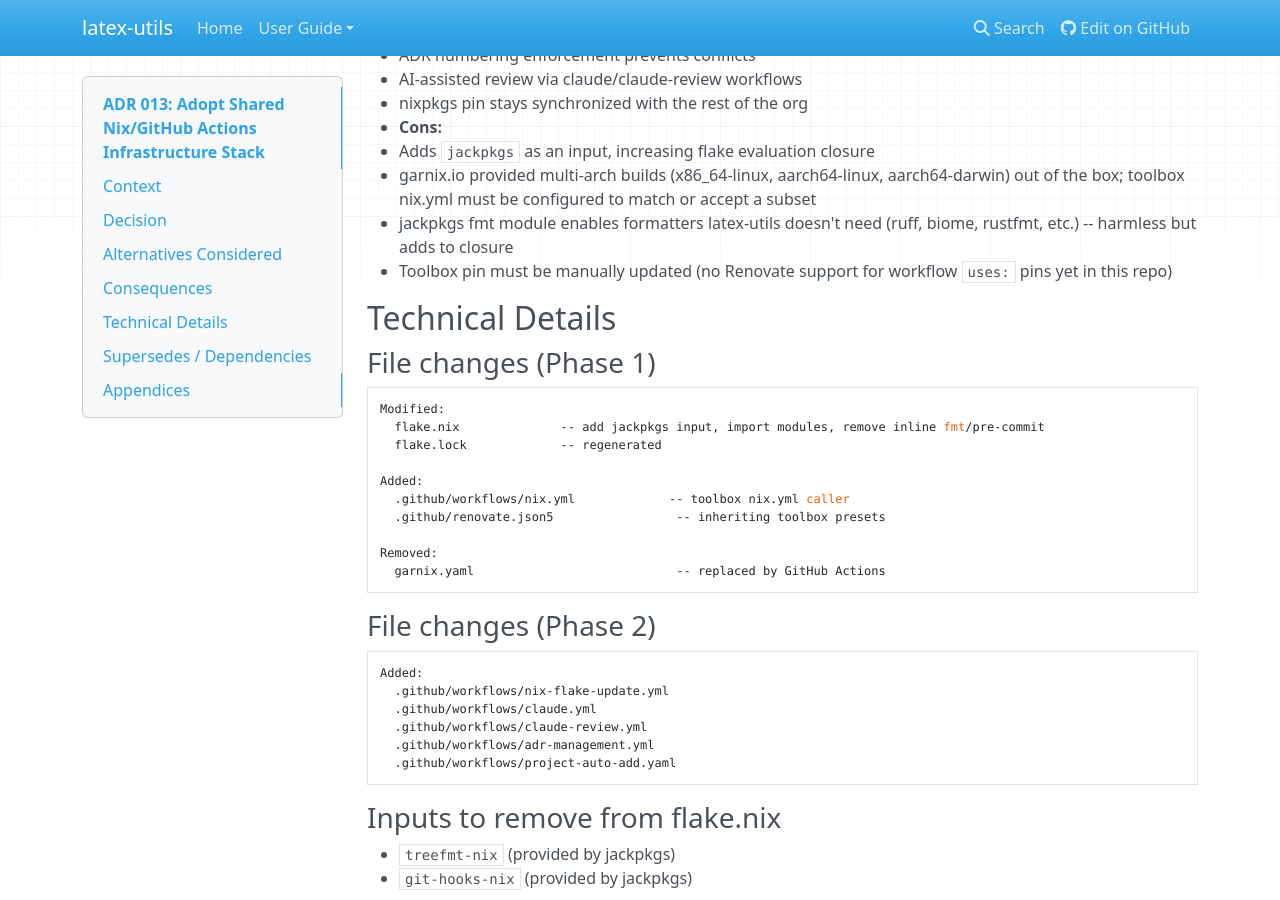
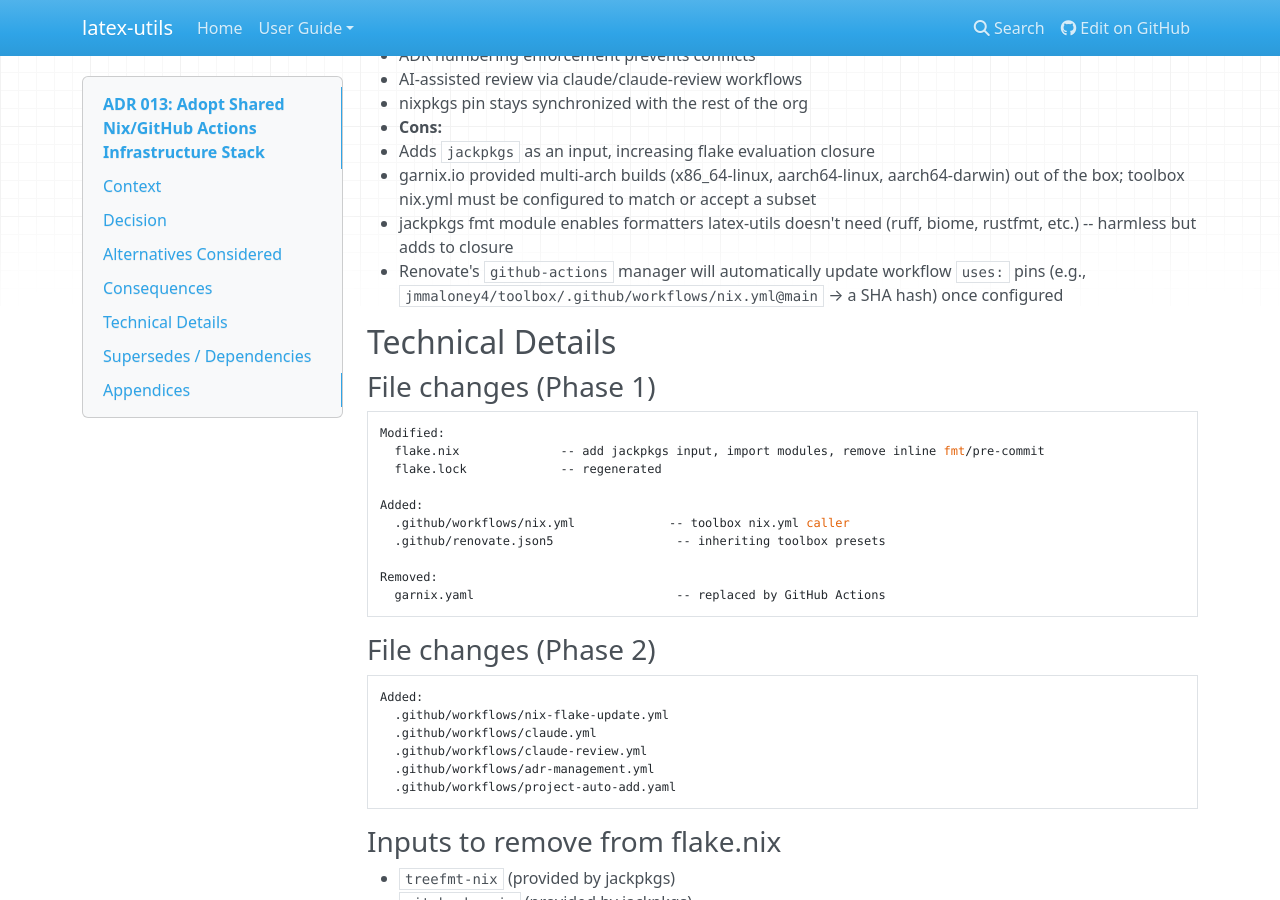
Before and after one commit to jmmaloney4/latex-utils, an MkDocs documentation site: the page built from docs/internal/decisions/013-adopt-shared-infra-stack.md, in a window 1280 px wide and 900 px high, scrolled down 1740 px. Built offline with MkDocs 1.6.1, drawn with Linux system fonts in a browser that asks for light colours; nearby versions of some CDN libraries.

Commit message:
fix: address PR review feedback
- Add permissions block to nix-flake-update.yml (contents: write,
  pull-requests: write) so the workflow can create commits and PRs
- Remove redundant treefmt.config.programs.latexindent.enable (already
  enabled by jackpkgs.fmt default)
- Fix ADR 013: Renovate github-actions manager handles workflow uses:
  pins, not manual-only

```diff
--- a/docs/internal/decisions/013-adopt-shared-infra-stack.md
+++ b/docs/internal/decisions/013-adopt-shared-infra-stack.md
@@ -64,7 +64,7 @@ Migrate latex-utils to the shared infrastructure stack in two phases. Adopt jack
   - Adds `jackpkgs` as an input, increasing flake evaluation closure
   - garnix.io provided multi-arch builds (x86_64-linux, aarch64-linux, aarch64-darwin) out of the box; toolbox nix.yml must be configured to match or accept a subset
   - jackpkgs fmt module enables formatters latex-utils doesn't need (ruff, biome, rustfmt, etc.) -- harmless but adds to closure
-  - Toolbox pin must be manually updated (no Renovate support for workflow `uses:` pins yet in this repo)
+  - Renovate's `github-actions` manager will automatically update workflow `uses:` pins (e.g., `jmmaloney4/toolbox/.github/workflows/nix.yml@main` → a SHA hash) once configured
 
 ## Technical Details
 
```
Also changed, not shown: 2 other files.
